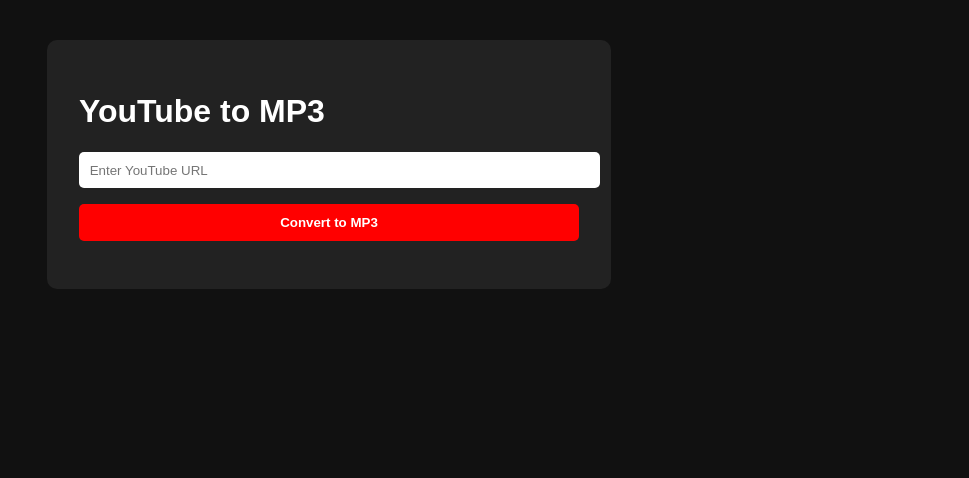
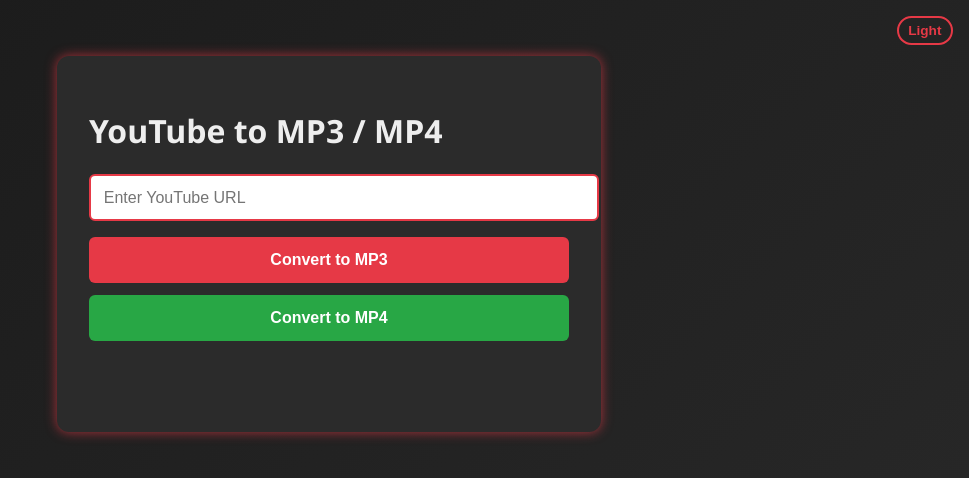
Before and after one commit to Dmarett1/YouTo4, a website: page public/index.html in a window 1280 px wide. Shown: the whole page, without its empty margins (311-1280 px from the left). Drawn offline with Linux system fonts and the light colour scheme.

Commit message:
Updated UI
- Added MP4 Conversion
- Dark/Light mode toggle
- New UI look and Animations

```diff
--- a/public/index.html
+++ b/public/index.html
@@ -3,78 +3,243 @@
 <head>
   <meta charset="UTF-8" />
   <meta name="viewport" content="width=device-width, initial-scale=1.0"/>
-  <title>YouTube to MP3</title>
+  <title>YouTube to MP3/MP4</title>
   <style>
+    :root {
+      --red-light: #e63946;
+      --red-dark: #b22222;
+      --gray-light: #f0f0f0;
+      --gray-dark: #222;
+      --transition-time: 0.3s;
+    }
+
     body {
-      background: #111;
-      color: #fff;
-      font-family: sans-serif;
+      background: linear-gradient(135deg, #1a1a1a, #2a2a2a);
+      color: #eee;
+      font-family: 'Segoe UI', Tahoma, Geneva, Verdana, sans-serif;
       display: flex;
       flex-direction: column;
       align-items: center;
+      padding: 3rem 1rem 2rem;
+      min-height: 100vh;
+      transition: background var(--transition-time), color var(--transition-time);
+    }
+
+    body.light {
+      background: linear-gradient(135deg, #fff, #ccc);
+      color: #660000;
+    }
+
+    .container {
+      background: #2b2b2b;
       padding: 2rem;
+      border-radius: 12px;
+      width: 100%;
+      max-width: 480px;
+      box-shadow: 0 0 12px rgba(230, 57, 70, 0.7);
+      transition: background var(--transition-time), color var(--transition-time);
     }
-    .container {
-      background: #222;
-      padding: 2rem;
-      border-radius: 10px;
-      width: 100%;
-      max-width: 500px;
+
+    body.light .container {
+      background: #fff0f0;
+      box-shadow: 0 0 12px rgba(198, 35, 46, 0.6);
     }
+
     input[type="url"] {
       width: 100%;
       padding: 0.8em;
-      border-radius: 5px;
-      border: none;
+      border-radius: 6px;
+      border: 2px solid var(--red-light);
       margin-bottom: 1rem;
+      font-size: 1rem;
+      transition: border-color var(--transition-time);
     }
+
+    input[type="url"]:focus {
+      outline: none;
+      border-color: var(--red-dark);
+    }
+
     button {
       width: 100%;
-      padding: 0.8em;
-      background: #f00;
+      padding: 0.85em;
+      background: var(--red-light);
       color: white;
-      font-weight: bold;
+      font-weight: 700;
       border: none;
-      border-radius: 5px;
+      border-radius: 6px;
       cursor: pointer;
+      font-size: 1rem;
+      transition: background-color var(--transition-time), transform 0.2s;
+      margin-bottom: 0.8rem;
+      user-select: none;
     }
+
+    button:hover {
+      background: var(--red-dark);
+      transform: scale(1.05);
+    }
+
+    button:active {
+      transform: scale(0.95);
+    }
+
+    button#mp4Btn {
+      background: #28a745; /* Green */
+      margin-bottom: 0;
+      transition: background-color var(--transition-time), transform 0.2s;
+    }
+
+    button#mp4Btn:hover {
+      background: #1e7e34;
+    }
+
     .status {
-      margin-top: 1rem;
+      margin-top: 1.5rem;
+      text-align: center;
+      font-size: 1.1rem;
+      min-height: 2em;
+      display: flex;
+      justify-content: center;
+      align-items: center;
+      gap: 0.6rem;
+    }
+
+    a.download-link {
+      color: var(--red-light);
+      font-weight: 700;
+      text-decoration: none;
+      transition: color var(--transition-time);
+    }
+
+    a.download-link:hover {
+      color: var(--red-dark);
+      text-decoration: underline;
+    }
+
+    /* Loading spinner */
+    .loader {
+      border: 4px solid #f3f3f3;
+      border-top: 4px solid var(--red-light);
+      border-radius: 50%;
+      width: 18px;
+      height: 18px;
+      animation: spin 1s linear infinite;
+      display: inline-block;
+    }
+
+    @keyframes spin {
+      0% { transform: rotate(0deg);}
+      100% { transform: rotate(360deg);}
+    }
+
+    /* Dark/light toggle button in top right corner */
+    #themeToggle {
+      position: fixed;
+      top: 1rem;
+      right: 1rem;
+      background: transparent;
+      border: 2px solid var(--red-light);
+      color: var(--red-light);
+      padding: 0.3rem 0.6rem;
+      border-radius: 25px;
+      cursor: pointer;
+      font-weight: 700;
+      font-size: 0.85rem;
+      user-select: none;
+      transition: background-color var(--transition-time), color var(--transition-time), border-color var(--transition-time);
+      z-index: 1000;
+      width: auto;
+      min-width: 50px;
       text-align: center;
     }
-    a.download-link {
-      color: #0f0;
-      font-weight: bold;
+
+    #themeToggle:hover {
+      background: var(--red-light);
+      color: white;
+      border-color: var(--red-dark);
     }
   </style>
 </head>
 <body>
+  <button id="themeToggle" aria-label="Toggle Dark/Light Mode">Light</button>
+
   <div class="container">
-    <h1>YouTube to MP3</h1>
+    <h1>YouTube to MP3 / MP4</h1>
     <input type="url" id="youtubeUrl" placeholder="Enter YouTube URL" />
-    <button onclick="convert()">Convert to MP3</button>
+    <button onclick="convert('mp3')">Convert to MP3</button>
+    <button id="mp4Btn" onclick="convert('mp4')">Convert to MP4</button>
+
     <div class="status" id="status"></div>
   </div>
 
   <script>
-    async function convert() {
-      const url = document.getElementById("youtubeUrl").value;
-      const status = document.getElementById("status");
-      status.innerHTML = "Processing...";
+    const themeToggle = document.getElementById('themeToggle');
+    const body = document.body;
 
-      const res = await fetch("/convert", {
-        method: "POST",
-        headers: { "Content-Type": "application/json" },
-        body: JSON.stringify({ url })
-      });
+    // Default to dark mode
+    if (!localStorage.getItem('theme')) {
+      localStorage.setItem('theme', 'dark');
+    }
 
-      const data = await res.json();
-      if (data.error) {
-        status.innerHTML = `<span style="color:red;">Error: ${data.error}</span>`;
+    function updateTheme() {
+      const theme = localStorage.getItem('theme');
+      if (theme === 'light') {
+        body.classList.add('light');
+        themeToggle.textContent = 'Dark';
       } else {
-        status.innerHTML = `✅ MP3 Ready: <a class="download-link" href="${data.downloadUrl}" target="_blank">Download</a>`;
+        body.classList.remove('light');
+        themeToggle.textContent = 'Light';
       }
     }
+
+    themeToggle.onclick = () => {
+      const current = localStorage.getItem('theme');
+      localStorage.setItem('theme', current === 'dark' ? 'light' : 'dark');
+      updateTheme();
+    };
+
+    updateTheme();
+
+    async function convert(type) {
+  const url = document.getElementById("youtubeUrl").value.trim();
+  const status = document.getElementById("status");
+
+  if (!url) {
+    status.innerHTML = `<span style="color: #b22222;">Please enter a valid YouTube URL</span>`;
+    return;
+  }
+
+  status.innerHTML = `<div class="loader"></div> Processing...`;
+
+  try {
+    const res = await fetch(type === 'mp4' ? '/convert-mp4' : '/convert', {
+      method: "POST",
+      headers: { "Content-Type": "application/json" },
+      body: JSON.stringify({ url })
+    });
+
+    if (!res.ok) {
+      const errText = await res.text();
+      status.innerHTML = `<span style="color: #b22222;">Error: ${errText || 'Failed to convert.'}</span>`;
+      return;
+    }
+
+    const data = await res.json();  // Parse JSON instead of blob
+    const downloadUrl = data.downloadUrl;
+
+    const a = document.createElement('a');
+    a.href = downloadUrl;
+    a.download = type === 'mp4' ? 'video.mp4' : 'audio.mp3';
+    a.textContent = 'Download';
+    a.className = 'download-link';
+
+    status.innerHTML = `✅ ${type.toUpperCase()} Ready: `;
+    status.appendChild(a);
+  } catch(e) {
+    status.innerHTML = `<span style="color: #b22222;">Error: ${e.message}</span>`;
+  }
+}
   </script>
 </body>
 </html>
```
